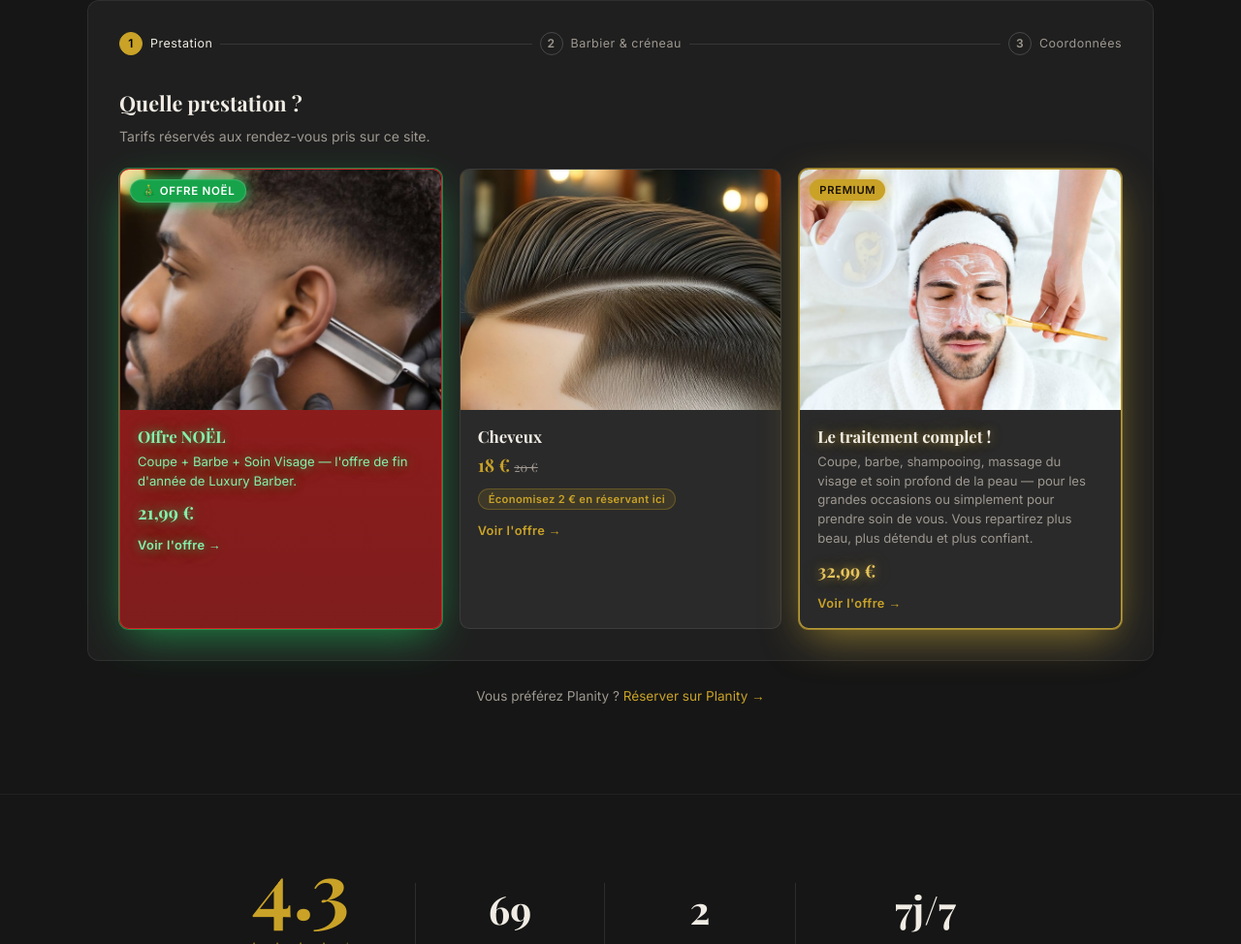
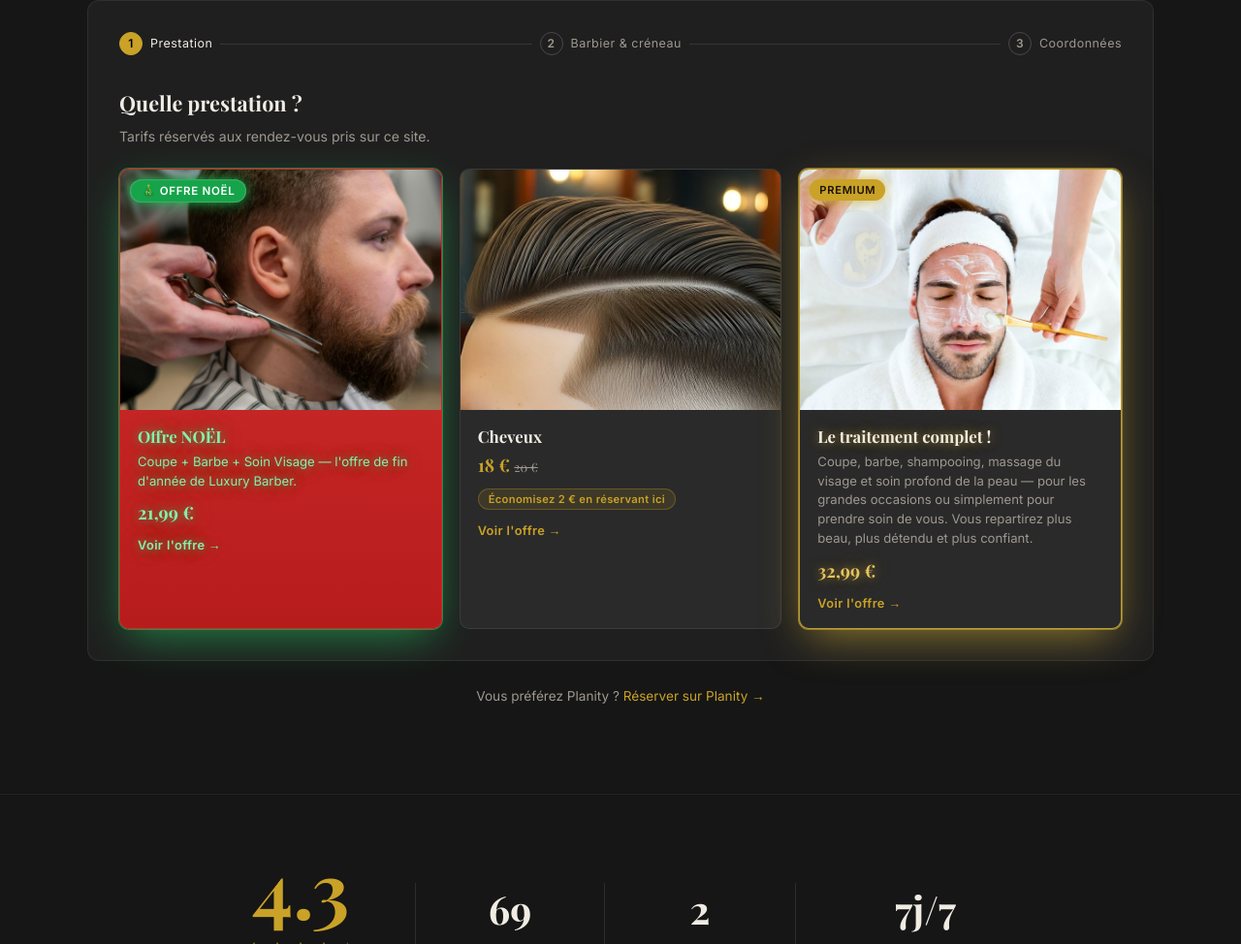
Before and after one commit to zalazil-maker/shopbar, a plain HTML site: page public/index.html in a window 1280 px wide. Shown: the part 1210-2184 px from the top of the page at 97% size. Drawn offline with nearby package versions, Linux system fonts and the light colour scheme; no server answers.

Commit message:
Noël offer: new photo and a brighter, more Christmassy red
Swaps the Noël card's photo for a beard-and-scissors shot
(public/tarifs/noel.jpg) and lifts the card and offer-page red from a
deep maroon to a bright Christmas red.

Co-Authored-By: Claude Opus 5.5 <noreply@anthropic.com>
Claude-Session: https://claude.ai/code/session_01Tc5j7dRDe2TEvhNmxuFM9W

```diff
--- a/public/index.html
+++ b/public/index.html
@@ -1257,7 +1257,7 @@
     .offer-detail .opt-save { align-self: flex-start; }
 
     .offer-detail.is-noel {
-      background: linear-gradient(180deg, #991b1b 0%, #7f1d1d 100%);
+      background: linear-gradient(180deg, #d32f2f 0%, #b71c1c 100%);
       border-color: rgba(220,38,38,0.85);
       animation: noel-pulse 2.4s ease-in-out infinite;
     }
@@ -1325,7 +1325,7 @@
        run green. Pairs with the opt-noel-badge pill up top. Shares the
        shape of .opt-featured so the two can sit side by side. */
     .opt.opt-noel {
-      background: linear-gradient(180deg, #991b1b 0%, #7f1d1d 100%);
+      background: linear-gradient(180deg, #d32f2f 0%, #b71c1c 100%);
       border-color: rgba(220,38,38,0.85);
       box-shadow: 0 0 0 1px rgba(34,197,94,0.55),
                   0 14px 44px -10px rgba(34,197,94,0.65);
@@ -1337,7 +1337,7 @@
                   0 18px 52px -8px rgba(34,197,94,0.95);
     }
     .opt.opt-noel.selected {
-      background: linear-gradient(180deg, #b91c1c 0%, #991b1b 100%);
+      background: linear-gradient(180deg, #e53935 0%, #c62828 100%);
     }
     /* Type on the Noël card: bright festive green with a soft glow so it
        reads over the deep red whichever device is rendering it. */
@@ -2107,7 +2107,7 @@
     var FALLBACK = {
       barbers: ["Momo", "Amine"],
       services: {
-        noel: { label: "Offre NOËL", price: 21.99, planity: null, duration: 60, image: "/cuts/taper.jpg",
+        noel: { label: "Offre NOËL", price: 21.99, planity: null, duration: 60, image: "/tarifs/noel.jpg",
           desc: "Coupe + Barbe + Soin Visage — l'offre de fin d'année de Luxury Barber." },
         cheveux: { label: "Cheveux", price: 18.0, planity: 20.0, duration: 30, image: "/cuts/classique.jpg" },
         traitement_complet: { label: "Le traitement complet !", price: 32.99, planity: null, duration: 60, image: "/tarifs/traitement.jpg",
@@ -2121,7 +2121,7 @@
     // Fallback photos for tarif cards and the booking-flow chooser when a
     // service row from the API doesn't carry its own `image`.
     var IMAGES = {
-      noel: "/cuts/taper.jpg",
+      noel: "/tarifs/noel.jpg",
       cheveux: "/cuts/classique.jpg",
       traitement_complet: "/tarifs/traitement.jpg",
     };
```
Also changed, not shown: public/tarifs/noel.jpg (added).
